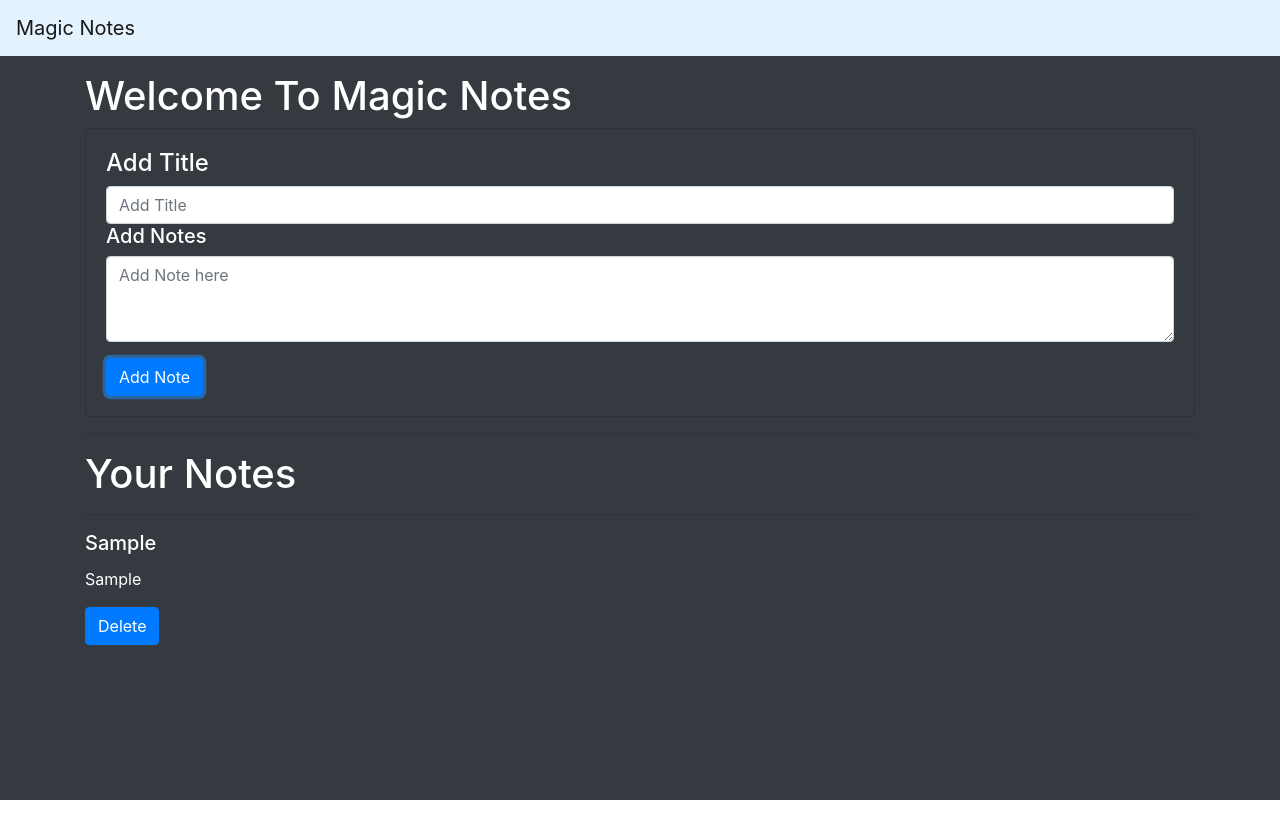
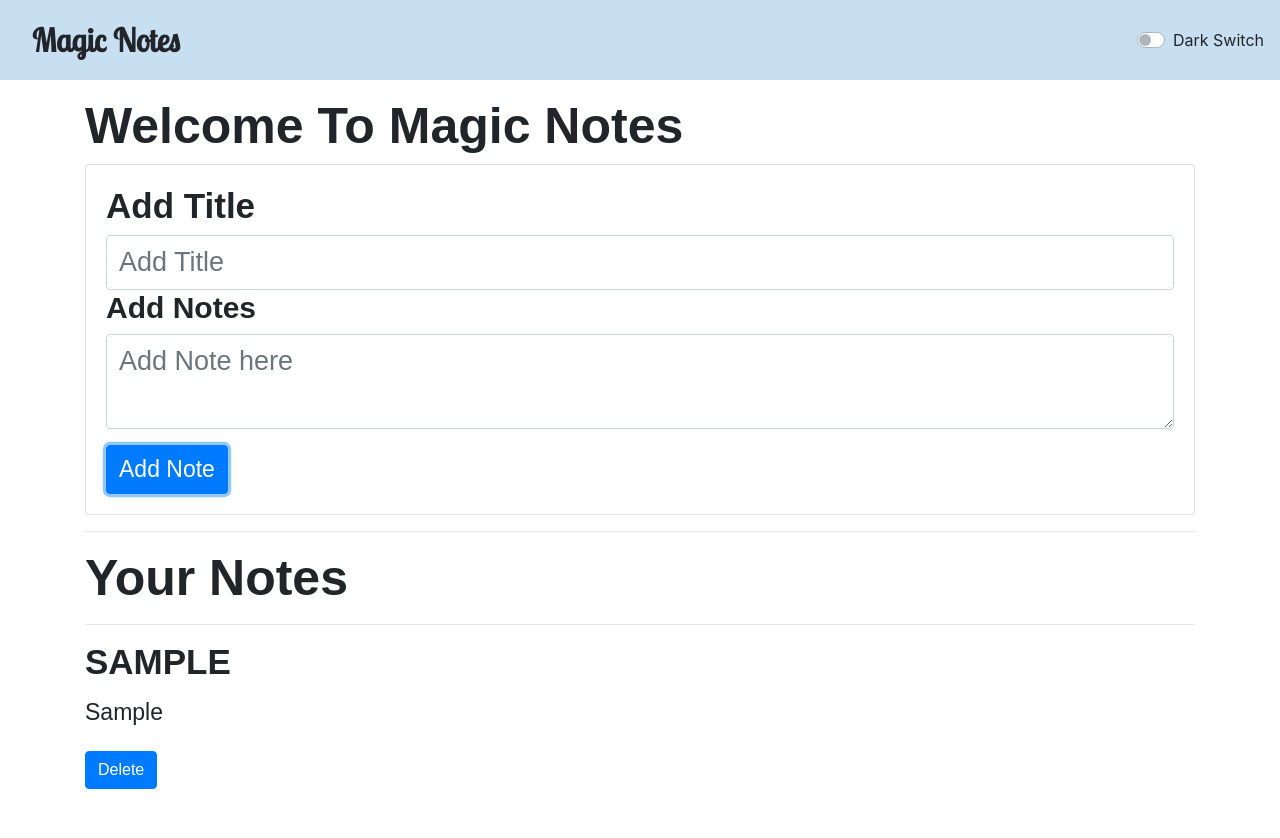
Before and after one commit to Ronyparmar2107/JavaScript-MagicalNotes, a plain HTML site: page index.html in a window 1280 px wide. Both pictures are taken after typing "Sample", "Sample" into the empty fields and a click on the button "Add Note". Before the commit the page ends 800 px from the top, so only its background shows below. Drawn offline with nearby package versions, Linux system fonts and the light colour scheme; a web font is replaced by a local one.

Commit message:
DarkMode added

```diff
--- /dev/null
+++ b/dark-mode-switch.js
@@ -0,0 +1,52 @@
+/*!
+ * Dark Mode Switch v1.0.1 (https://github.com/coliff/dark-mode-switch)
+ * Copyright 2021 C.Oliff
+ * Licensed under MIT (https://github.com/coliff/dark-mode-switch/blob/main/LICENSE)
+ */
+
+var darkSwitch = document.getElementById("darkSwitch");
+window.addEventListener("load", function () {
+  if (darkSwitch) {
+    initTheme();
+    darkSwitch.addEventListener("change", function () {
+      resetTheme();
+    });
+  }
+});
+
+/**
+ * Summary: function that adds or removes the attribute 'data-theme' depending if
+ * the switch is 'on' or 'off'.
+ *
+ * Description: initTheme is a function that uses localStorage from JavaScript DOM,
+ * to store the value of the HTML switch. If the switch was already switched to
+ * 'on' it will set an HTML attribute to the body named: 'data-theme' to a 'dark'
+ * value. If it is the first time opening the page, or if the switch was off the
+ * 'data-theme' attribute will not be set.
+ * @return {void}
+ */
+function initTheme() {
+  var darkThemeSelected =
+    localStorage.getItem("darkSwitch") !== null &&
+    localStorage.getItem("darkSwitch") === "dark";
+  darkSwitch.checked = darkThemeSelected;
+  darkThemeSelected
+    ? document.body.setAttribute("data-theme", "dark")
+    : document.body.removeAttribute("data-theme");
+}
+
+/**
+ * Summary: resetTheme checks if the switch is 'on' or 'off' and if it is toggled
+ * on it will set the HTML attribute 'data-theme' to dark so the dark-theme CSS is
+ * applied.
+ * @return {void}
+ */
+function resetTheme() {
+  if (darkSwitch.checked) {
+    document.body.setAttribute("data-theme", "dark");
+    localStorage.setItem("darkSwitch", "dark");
+  } else {
+    document.body.removeAttribute("data-theme");
+    localStorage.removeItem("darkSwitch");
+  }
+}
--- /dev/null
+++ b/darktheme.css
@@ -0,0 +1,18 @@
+[data-theme="dark"] {
+    background-color: rgb(58, 57, 57) !important;
+    color: aliceblue;
+}
+[data-theme="dark"] nav{
+    background-color: rgb(28 28 28) !important;
+    color: aliceblue;
+}
+[data-theme="dark"] .card{
+    background-color: rgb(58, 57, 57) !important;
+    color: aliceblue;
+}
+
+#logo{
+    font-size: 2rem;
+    font-weight: bold;
+    font-family: 'Lobster Two', cursive;
+}
--- a/index.html
+++ b/index.html
@@ -7,32 +7,35 @@
     <meta name="viewport" content="width=device-width, initial-scale=1.0">
     <title>Magical Notes</title>
     <link rel="stylesheet" href="https://stackpath.bootstrapcdn.com/bootstrap/4.3.1/css/bootstrap.min.css" integrity="sha384-ggOyR0iXCbMQv3Xipma34MD+dH/1fQ784/j6cY/iJTQUOhcWr7x9JvoRxT2MZw1T" crossorigin="anonymous">
+    <link rel="stylesheet" href="darktheme.css" />
+    <link href="https://fonts.googleapis.com/css2?family=Lobster+Two&display=swap" rel="stylesheet">
+    <link href="https://fonts.googleapis.com/css2?family=Dongle:wght@300&display=swap" rel="stylesheet">
 </head>
 
 <body>
-    <div class="bg-dark text-white" id='page' style=" min-height: 100vh;padding-bottom:2rem ;">
-    <nav class="navbar navbar-light" style="background-color: #e3f2fd;">
-        <a class="navbar-brand" href="#">Magic Notes</a>
-        <!-- <div id='mode' class="custom-control custom-switch">
-            <input  type="checkbox" class="custom-control-input" id="customSwitch1">
-            <label id='modeName' class="custom-control-label" for="customSwitch1">Enable Dark Mode</label>
-          </div> -->
+    <div class="page" style=" min-height: 100vh;padding-bottom:2rem ;">
+        <nav class="navbar navbar-light" style="background-color: rgb(200, 222, 241);" >
+            <nav id="logo" class="navbar" href="#">Magic Notes</nav>
+            <div class="custom-control custom-switch">
+                <input type="checkbox" class="custom-control-input" id="darkSwitch">
+                <label class="custom-control-label" for="darkSwitch">Dark Switch</label>
+              </div>
         </nav>
-    <div  class="container my-3">
-        <h1>Welcome To Magic Notes</h1>
-        <div id="card" class="card bg-dark text-white">
+        <div style="font-family: 'Dongle', sans-serif; font-size: 30px;" class="container my-3">
+            <h1 style="font-size: 50px;font-weight: bolder;">Welcome To Magic Notes</h1>
+            <div class="card ">
                 <div class="card-body">
                     <div class="form-group">
-                    <h4>Add Title</h4>
-                    <input type="text" class="form-control" id="addTitle" placeholder="Add Title">
-                    <h5>Add Notes</h5>
-                    <textarea class="form-control" id="addTxt" rows="3" placeholder="Add Note here"></textarea>
+                        <h4 style="font-size: 35px;font-weight: bold;">Add Title</h4>
+                        <input style="font-size: 27px;" type="text" class="form-control" id="addTitle" placeholder="Add Title">
+                        <h5 style="font-size: 30px; font-weight: bold;">Add Notes</h5>
+                        <textarea style="font-size: 27px; " class="form-control" id="addTxt" rows="2" placeholder="Add Note here"></textarea>
                     </div>
-                <button class="btn btn-primary" id="addBtn">Add Note</button>
+                    <button style="font-size: 23px;" class="btn btn-primary" id="addBtn">Add Note</button>
                 </div>
             </div>
             <hr>
-        <h1>Your Notes</h1>
+            <h1 style="font-size: 50px;font-weight: bolder;">Your Notes</h1>
             <hr>
             <div id="noteHead" class="row container-fluid">
             </div>
@@ -44,6 +47,7 @@
     <script src="https://cdnjs.cloudflare.com/ajax/libs/popper.js/1.14.7/umd/popper.min.js" integrity="sha384-UO2eT0CpHqdSJQ6hJty5KVphtPhzWj9WO1clHTMGa3JDZwrnQq4sF86dIHNDz0W1" crossorigin="anonymous"></script>
     <script src="https://stackpath.bootstrapcdn.com/bootstrap/4.3.1/js/bootstrap.min.js" integrity="sha384-JjSmVgyd0p3pXB1rRibZUAYoIIy6OrQ6VrjIEaFf/nJGzIxFDsf4x0xIM+B07jRM" crossorigin="anonymous"></script>
     <script src="magicalNotes.js"></script>
+    <script src="./dark-mode-switch.min.js"></script>
 </body>
 
 </html>
--- a/magicalNotes.js
+++ b/magicalNotes.js
@@ -7,8 +7,8 @@ addBtn.addEventListener("click", function() { // saving the text in object
     let addTxt = document.getElementById("addTxt");
     let addTitle = document.getElementById("addTitle");
     let notes = localStorage.getItem("notes");
-   if(addTxt.value.length==0 && addTitle.value.length ==0)
-   {alert('Enter some Text')}
+   if(addTxt.value.length==0 || addTitle.value.length ==0)
+   {alert('Enter a heading and a note ')}
    else {
        if (notes == null) {
             notesObj = [];
@@ -42,8 +42,8 @@ function displayNotes() {
         txt += `
         <div class=""noteCards my-2 mx-2 card" style="width: 18rem;">
         <div class=Cards">
-            <h5 class="card-title">${element.Title}</h5>
-            <p class="card-text">${element.text}</p>
+            <h5 style="font-size: 35px;font-weight: bold; "class="card-title">${element.Title.toUpperCase()}</h5>
+            <p style="font-size: 23px;" class="card-text">${element.text}</p>
             <button class="btn btn-primary" id="${index}"onclick ="Delete(this.id)" >Delete</button>
         </div>
     </div>`;
@@ -79,24 +79,16 @@ function Delete(index) {
 
 // let mode = document.getElementById("mode")
 // mode.addEventListener("click",function(){
-//     console.log('hiii')
-//     let page = document.getElementById('page')
-//     let pageClass = page.getAttribute('class')
-//     const card = document.getElementById('card')
-//     let cardClass = card.getAttribute('class')
-//     let modeName = document.getElementById('modeName')
 
-//     if (modeName.innerHTML==='Enable Dark Mode'){
-//         modeName.innerHTML='Enable Light Mode'
-//         pageClass.value= 'bg-dark text-white'
-//     }
+    // if (modeName.innerHTML==='Enable Dark Mode'){
+    //     modeName.innerHTML='Enable Light Mode'
+    //     console.log('This is Dark Mode')
+    // }
 
-//     else if(modeName.innerHTML==='Enable light Mode'){
-//         modeName.innerHTML='Enable Dark Mode'
-//     }
-
-
-
-
-
+    // else if(modeName.innerHTML==='Enable Light Mode'){
+    //         modeName.innerHTML='Enable Dark Mode'
+    //         page.classList.toggle("page")
+    //         card.classList.toggle("card")
+    //         console.log('This is Light Mode')
+    // }
 // })
```
Also changed, not shown: dark-mode-switch.min.js (added). Lines whose indentation alone changed are shown as unchanged.
